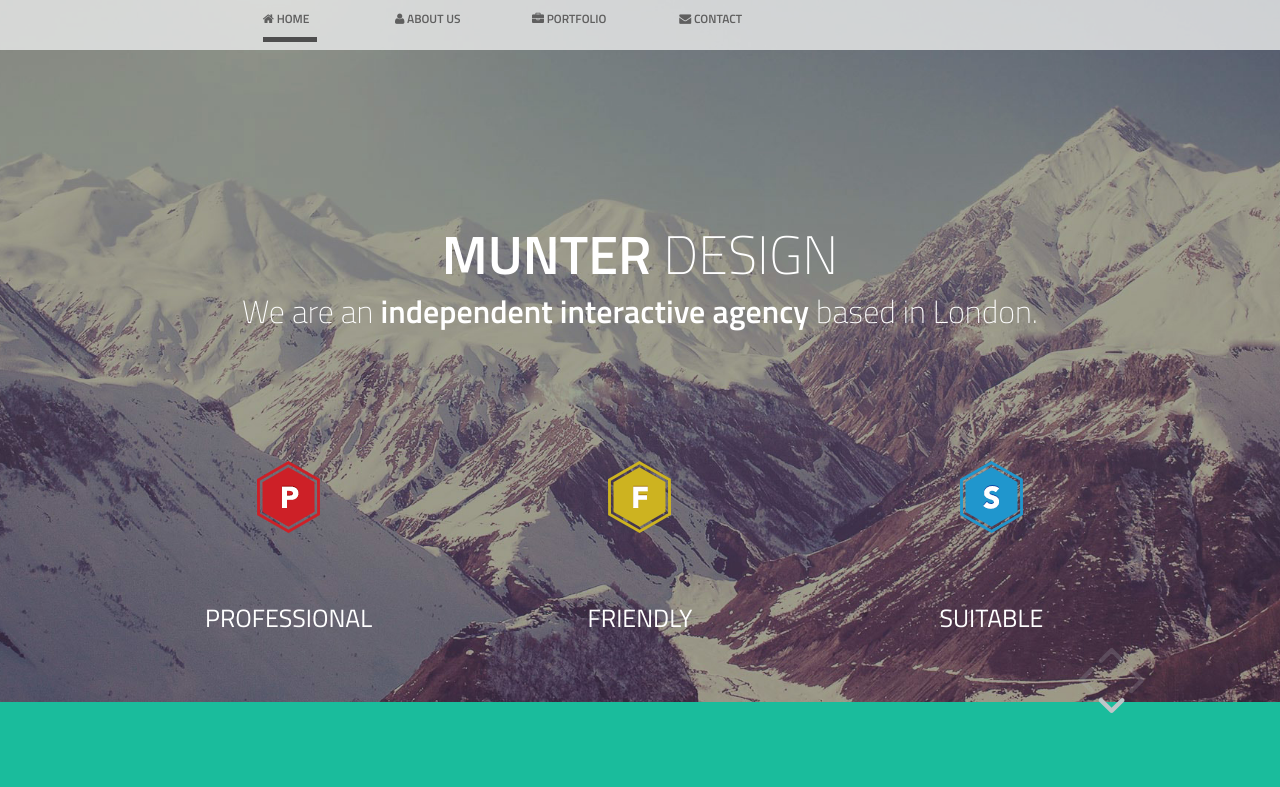
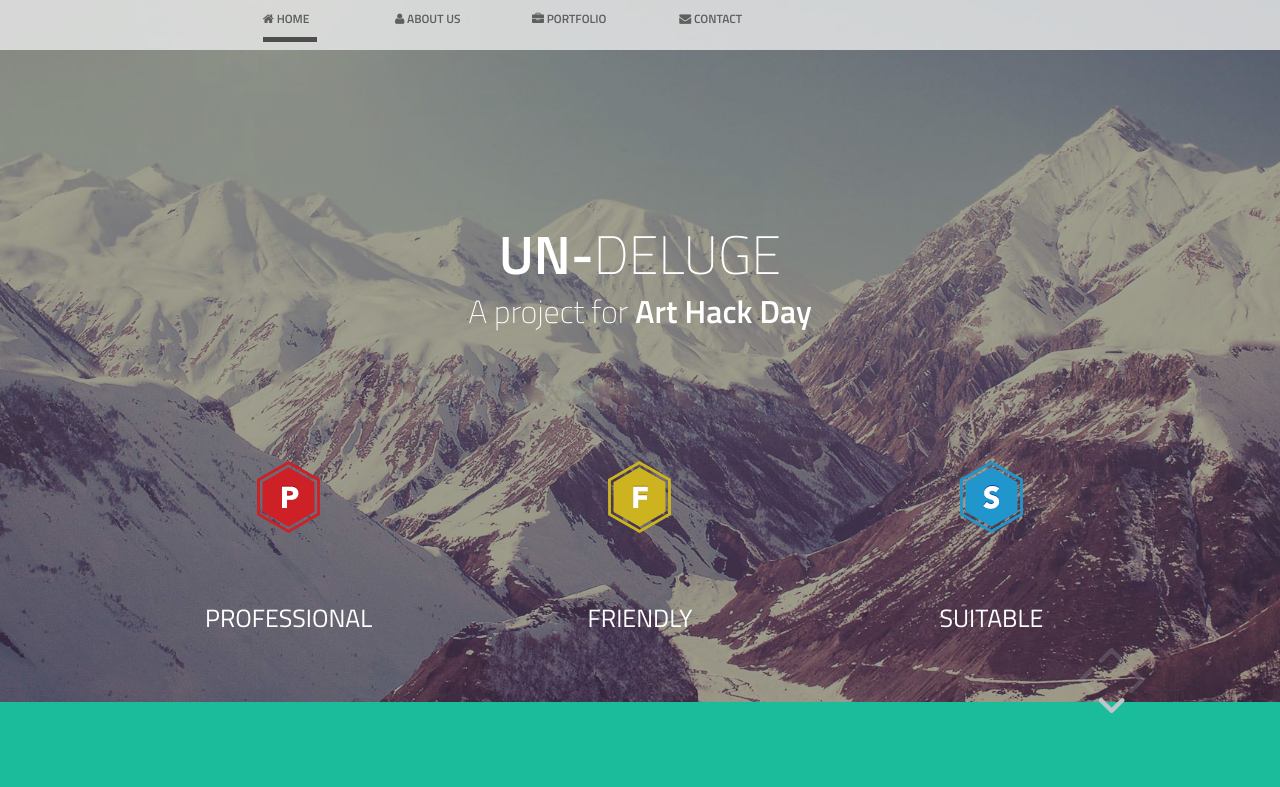
Before and after one commit to nelsonbss/un-deluge, a plain HTML site: page index.html in a window 1280 px wide. Shown: the top 787 px of the page. Drawn offline with Linux system fonts and the light colour scheme.

Commit message:
Change title and subtitle

```diff
--- a/index.html
+++ b/index.html
@@ -65,8 +65,8 @@
 		<div class="container">
 			<div id="home-row-1" class="row clearfix">
 				<div class="col-12">
-					<h1 class="font-semibold">MUNTER <span class="font-thin">DESIGN</span></h1>
-					<h4 class="font-thin">We are an <span class="font-semibold">independent interactive agency</span> based in London.</h4>
+					<h1 class="font-semibold">UN-<span class="font-thin">DELUGE</span></h1>
+					<h4 class="font-thin">A project for <span class="font-semibold">Art Hack Day</span></h4>
 					<br>
 					<br>
 				</div><!-- /col-12 -->
```
